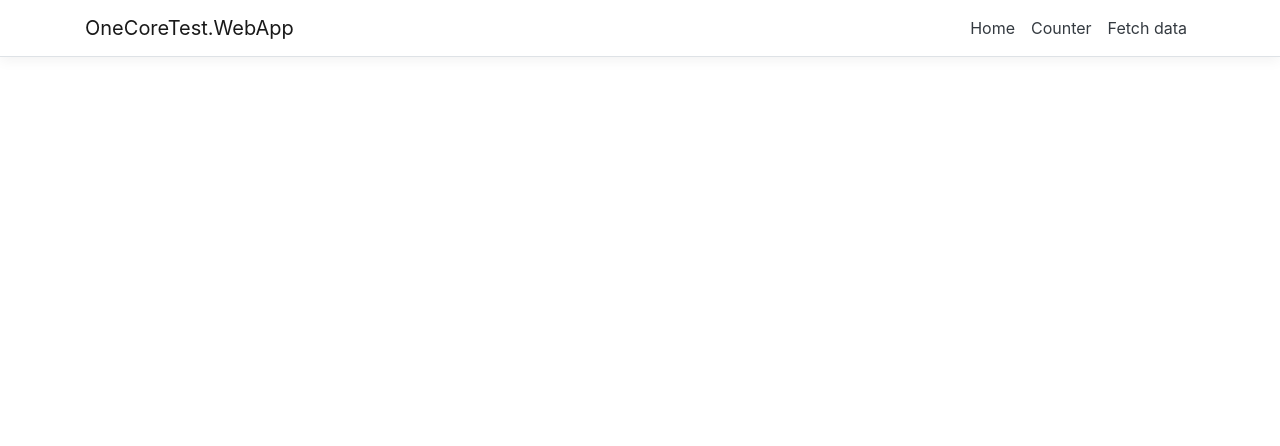
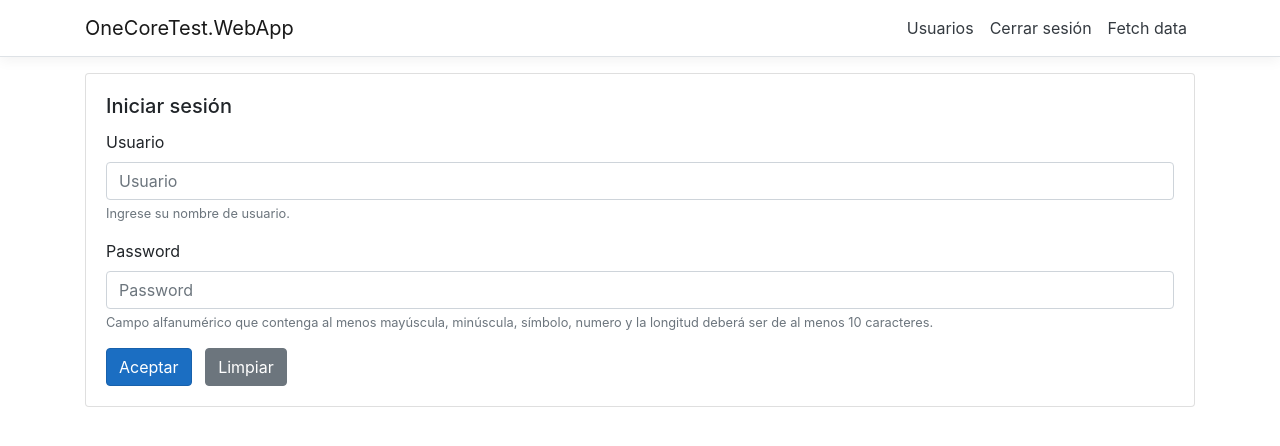
Before and after one commit to jmanuelsoberano/OneCoreTest, an Angular app in the folder OneCoreTest.WebApp/ClientApp/: page /login in a window 1280 px wide. Before the commit this address led to /. Shown: the top 446 px of the page. Built offline with nearby package versions, Linux system fonts and the light colour scheme.

Commit message:
add login, users

```diff
--- /dev/null
+++ b/OneCoreTest.WebApp/ClientApp/src/app/login/login.component.html
@@ -0,0 +1,22 @@
+<div class="card justify-content-md-center">
+  <div class="card-body">
+    <h5 class="card-title">Iniciar sesión</h5>
+    <form>
+      <div class="form-group">
+        <label for="inputUser">Usuario</label>
+        <input type="text" class="form-control" id="inputUser" placeholder="Usuario">
+        <small id="userHelp" class="form-text text-muted">Ingrese su nombre de usuario.</small>
+      </div>
+      <div class="form-group">
+        <label for="exampleInputPassword1">Password</label>
+        <input type="password" class="form-control" id="exampleInputPassword1" placeholder="Password">
+        <small id="passwordHelp" class="form-text text-muted">
+          Campo alfanumérico que contenga al menos mayúscula, minúscula, símbolo, numero y la longitud deberá ser de al menos 10 caracteres.
+        </small>
+      </div>
+      <button type="submit" class="btn btn-primary">Aceptar</button>
+      &nbsp;
+      <button type="reset" class="btn btn-secondary">Limpiar</button>
+    </form>
+  </div>
+</div>
--- /dev/null
+++ b/OneCoreTest.WebApp/ClientApp/src/app/login/login.component.ts
@@ -0,0 +1,15 @@
+import { Component, OnInit } from '@angular/core';
+
+@Component({
+  selector: 'app-login',
+  templateUrl: './login.component.html',
+  styleUrls: ['./login.component.css']
+})
+export class LoginComponent implements OnInit {
+
+  constructor() { }
+
+  ngOnInit(): void {
+  }
+
+}
--- a/OneCoreTest.WebApp/ClientApp/src/app/nav-menu/nav-menu.component.html
+++ b/OneCoreTest.WebApp/ClientApp/src/app/nav-menu/nav-menu.component.html
@@ -17,25 +17,20 @@
       </button>
       <div
         class="navbar-collapse collapse d-sm-inline-flex flex-sm-row-reverse"
-        [ngClass]="{ show: isExpanded }"
-      >
+        [ngClass]="{ show: isExpanded }">
         <ul class="navbar-nav flex-grow">
           <li
             class="nav-item"
             [routerLinkActive]="['link-active']"
-            [routerLinkActiveOptions]="{ exact: true }"
-          >
-            <a class="nav-link text-dark" [routerLink]="['/']">Home</a>
+            [routerLinkActiveOptions]="{ exact: true }">
+            <a class="nav-link text-dark" [routerLink]="['/users-list']">Usuarios</a>
+          </li>
+          <li class="nav-item">
+            <!--<button type="submit" class="btn btn-primary">Aceptar</button>-->
+            <a class="nav-link text-dark" (click)="logout()" >Cerrar sesión</a>
           </li>
           <li class="nav-item" [routerLinkActive]="['link-active']">
-            <a class="nav-link text-dark" [routerLink]="['/counter']"
-              >Counter</a
-            >
-          </li>
-          <li class="nav-item" [routerLinkActive]="['link-active']">
-            <a class="nav-link text-dark" [routerLink]="['/fetch-data']"
-              >Fetch data</a
-            >
+            <a class="nav-link text-dark" [routerLink]="['/fetch-data']">Fetch data</a>
           </li>
         </ul>
       </div>
--- a/OneCoreTest.WebApp/ClientApp/src/app/nav-menu/nav-menu.component.ts
+++ b/OneCoreTest.WebApp/ClientApp/src/app/nav-menu/nav-menu.component.ts
@@ -1,4 +1,5 @@
 import { Component } from '@angular/core';
+import { Router } from '@angular/router';
 
 @Component({
   selector: 'app-nav-menu',
@@ -8,6 +9,10 @@ import { Component } from '@angular/core';
 export class NavMenuComponent {
   isExpanded = false;
 
+  constructor(private router: Router) {
+
+  }
+
   collapse() {
     this.isExpanded = false;
   }
@@ -15,4 +20,10 @@ export class NavMenuComponent {
   toggle() {
     this.isExpanded = !this.isExpanded;
   }
+
+  logout() {
+    console.log('Cerrando sesión');
+    this.router.navigate(['/login']);
+  }
+
 }
--- /dev/null
+++ b/OneCoreTest.WebApp/ClientApp/src/app/users/users.component.html
@@ -0,0 +1 @@
+<p>users works!</p>
--- /dev/null
+++ b/OneCoreTest.WebApp/ClientApp/src/app/users/users.component.ts
@@ -0,0 +1,16 @@
+import { Component, OnInit } from '@angular/core';
+
+@Component({
+  selector: 'app-users',
+  templateUrl: './users.component.html',
+  styleUrls: ['./users.component.css']
+})
+export class UsersComponent implements OnInit {
+
+  constructor() {
+  }
+
+  ngOnInit() {
+  }
+
+}
```
Also changed, not shown: OneCoreTest.WebApp/ClientApp/src/app/app.module.ts (+10 -3 lines), OneCoreTest.WebApp/ClientApp/src/app/login/login.component.css (added), OneCoreTest.WebApp/ClientApp/src/app/users/users.component.css (added).
